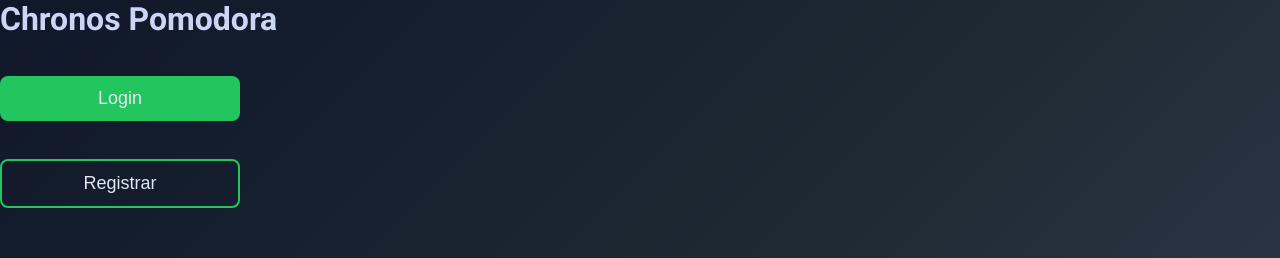
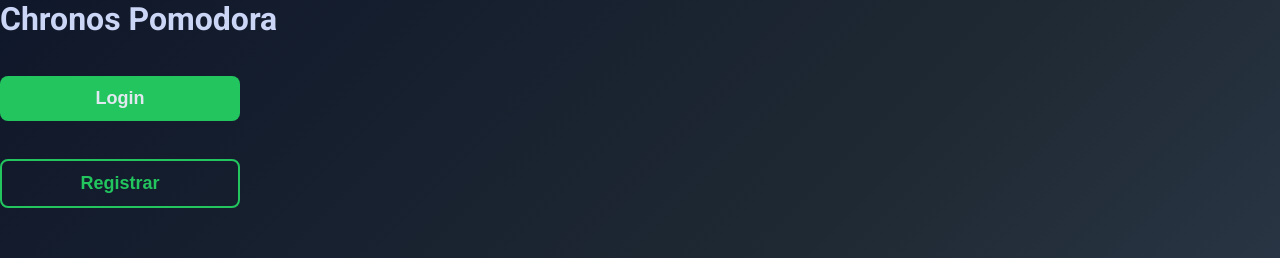
Before and after one commit to juniorbonini/crhonos-pomodora, a React (Vite) app: page / in a window 1280 px wide. Shown: the top 258 px of the page. Built offline with nearby package versions, Linux system fonts and the light colour scheme.

Commit message:
feat(button): finalize styles, variants, sizes

```diff
--- a/src/components/Button/index.tsx
+++ b/src/components/Button/index.tsx
@@ -1,10 +1,14 @@
 import styles from "./style.module.css";
 import type { ButtonProps } from "../../types/Button/button";
 
-export function Button({ children, size, variant }: ButtonProps) {
+export function Button({ children, size, variant, onClick }: ButtonProps) {
   return (
-    <button className={`${styles.button} ${styles[size]} ${styles[variant]}`}>
+    <button
+      onClick={onClick}
+      className={`${styles.button} ${styles[size]} ${styles[variant]}`}
+    >
       {children}
+      <span className={styles.rippleContainer} />
     </button>
   );
 }
--- a/src/components/Button/style.module.css
+++ b/src/components/Button/style.module.css
@@ -1,4 +1,7 @@
 .button {
+  position: relative;
+  overflow: hidden;
+  display: inline-flex;
   border: none;
   background: var(--green-500);
   display: flex;
@@ -8,15 +11,21 @@
   border-radius: 0.8rem;
   margin: 3.8rem 0;
   cursor: pointer;
+  font-weight: bold;
   color: var(--gray-200);
   font-size: 1.8rem;
   transition: all 0.3s ease-in-out;
+}
+
+.danger {
+  background: var(--red-500);
 }
 
 .outline {
   border: none;
   border: 0.2rem solid var(--green-500);
   background: transparent;
+  color: var(--green-500);
 }
 
 .sm {
@@ -28,14 +37,11 @@
 }
 
 .button:hover {
-  background: var(--green-600);
-}
-
-.button:focus {
-  background: var(--green-700);
+  filter: brightness(70%);
 }
 
 .button svg {
   width: 2.4rem;
   height: 2.4rem;
+  color: var(--gray-900);
 }
```
